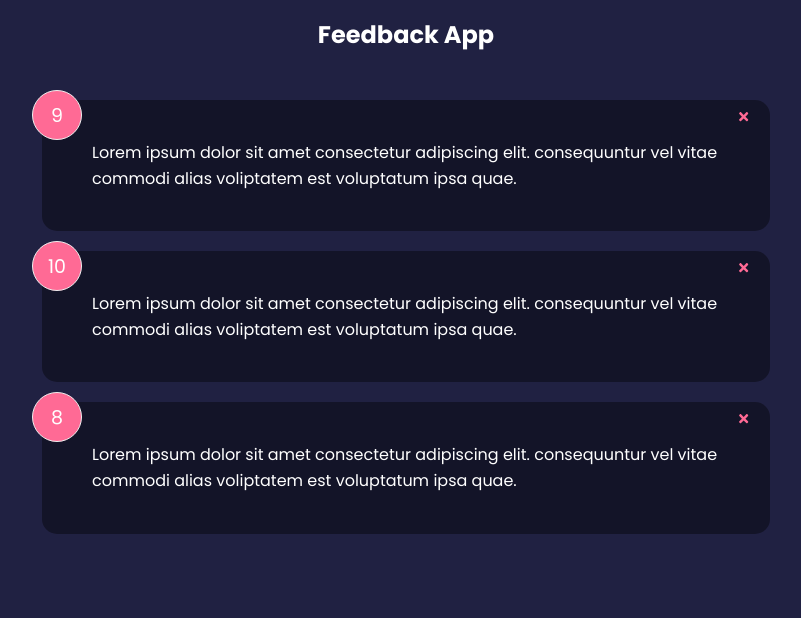
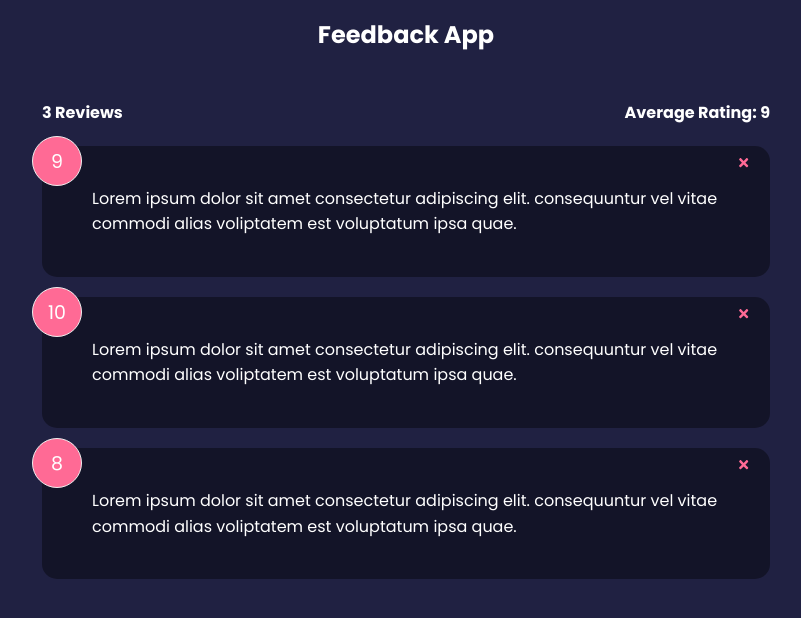
Before and after one commit to arakhm6/feedback-app, a React (Create React App) app: page / in a window 1280 px wide. Shown: the top 618 px of the page, without its empty margins (234-1035 px from the left). Built offline with nearby package versions, Linux system fonts and the light colour scheme.

Commit message:
feedback stats

```diff
--- a/src/App.js
+++ b/src/App.js
@@ -2,6 +2,7 @@
 import Header from "./components/Header";
 import FeedbackList from "./components/FeedbackList";
 import FeedbackData from "./data/FeedbackData";
+import FeedbackStats from "./components/FeedbackStats";
 
 function App() {
   const [feedback, setFeedback] = useState(FeedbackData);
@@ -15,6 +16,7 @@
     <>
       <Header />
       <div className="container">
+        <FeedbackStats feedback={feedback} />
         <FeedbackList feedback={feedback} handleDelete={deleteFeedback} />
       </div>
     </>
--- /dev/null
+++ b/src/components/FeedbackStats.js
@@ -0,0 +1,23 @@
+import React from "react";
+import PropTypes from "prop-types";
+
+function FeedbackStats({ feedback }) {
+  let average =
+    feedback.reduce((acc, cur) => {
+      return acc + cur.rating;
+    }, 0) / feedback.length;
+
+  average = average.toFixed(1).replace(/[.,]0$/, "");
+
+  return (
+    <div className="feedback-stats">
+      <h4>{feedback.length} Reviews</h4>
+      <h4>Average Rating: {isNaN(average) ? 0 : average}</h4>
+    </div>
+  );
+}
+
+FeedbackStats.propTypes = {
+  feedback: PropTypes.array.isRequired,
+};
+export default FeedbackStats;
```
